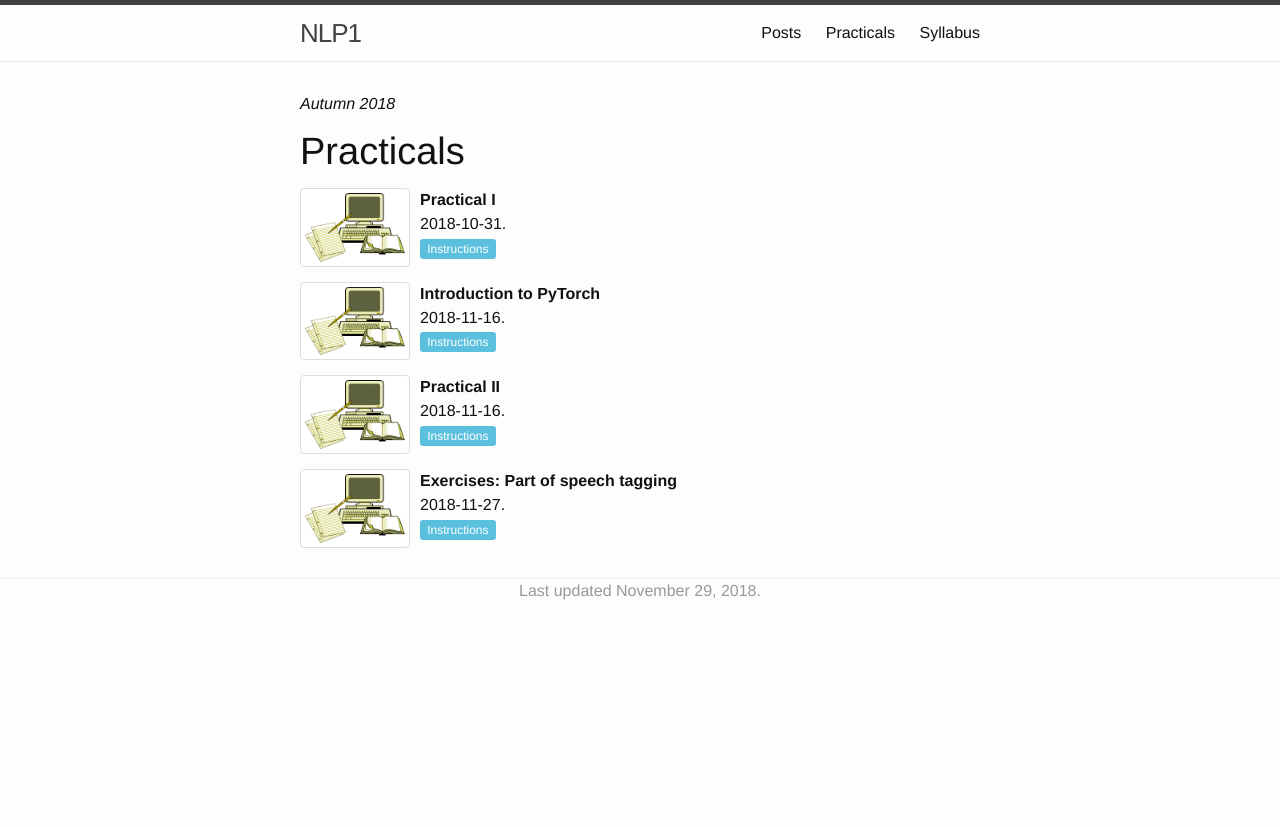
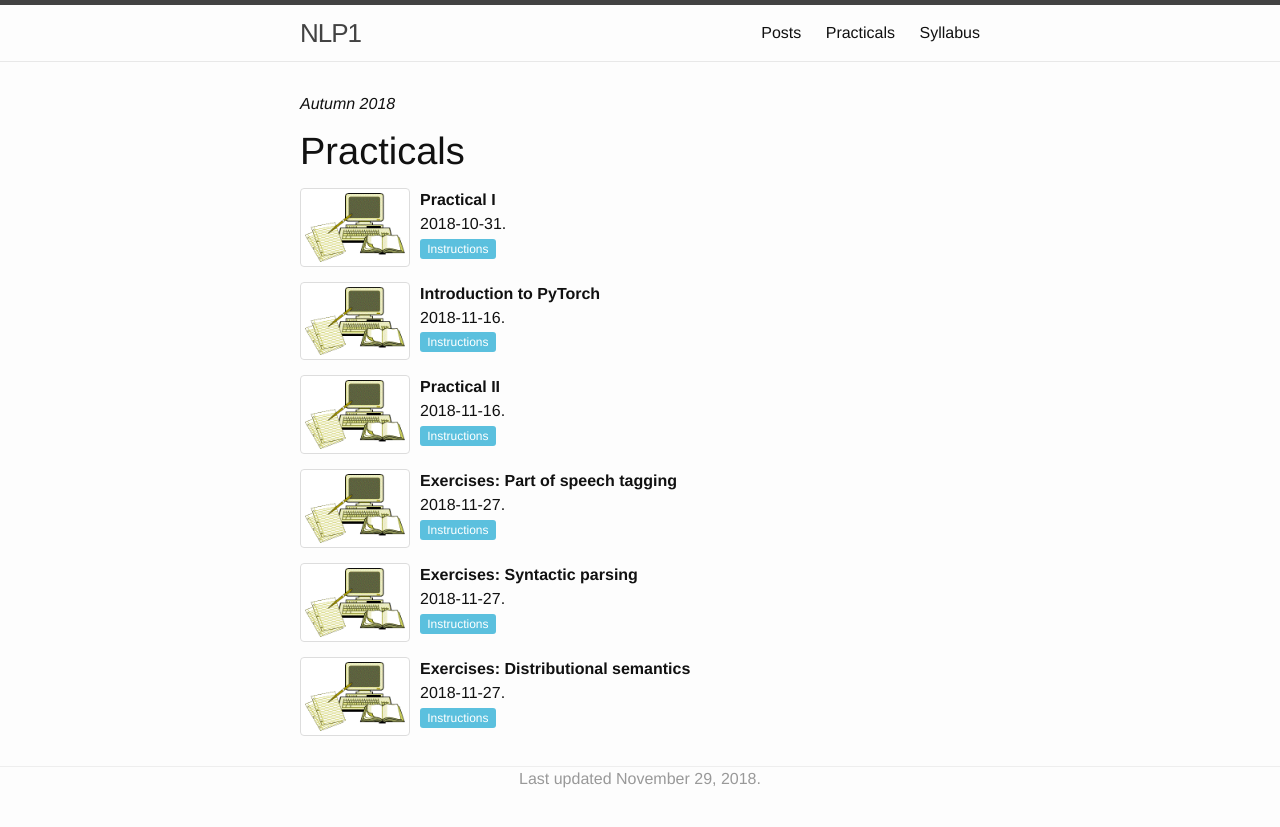
Before and after one commit to cl-illc/nlp1, a Jekyll site: the page built from practicals.md, in a window 1280 px wide. Shown: the top 827 px of the page. Built offline with Jekyll 4.4.1, drawn with Linux system fonts in a browser that asks for light colours.

Commit message:
Update assignments.yml

```diff
--- a/_data/2018/assignments.yml
+++ b/_data/2018/assignments.yml
@@ -54,3 +54,31 @@
   instructions: resources/practicals/PoS-tagging.pdf
   data:
   code:
+-
+  layout: lecture
+  selected: y
+  date: 2018-11-27
+  img: prac
+  uid: exercises
+  title: "Exercises: Syntactic parsing"
+  note:
+  abstract:
+  background:
+  discussion:
+  instructions: resources/practicals/Parsing.pdf
+  data:
+  code:
+-
+  layout: lecture
+  selected: y
+  date: 2018-11-27
+  img: prac
+  uid: exercises
+  title: "Exercises: Distributional semantics"
+  note:
+  abstract:
+  background:
+  discussion:
+  instructions: resources/practicals/Dist-Sem.pdf
+  data:
+  code:
```
